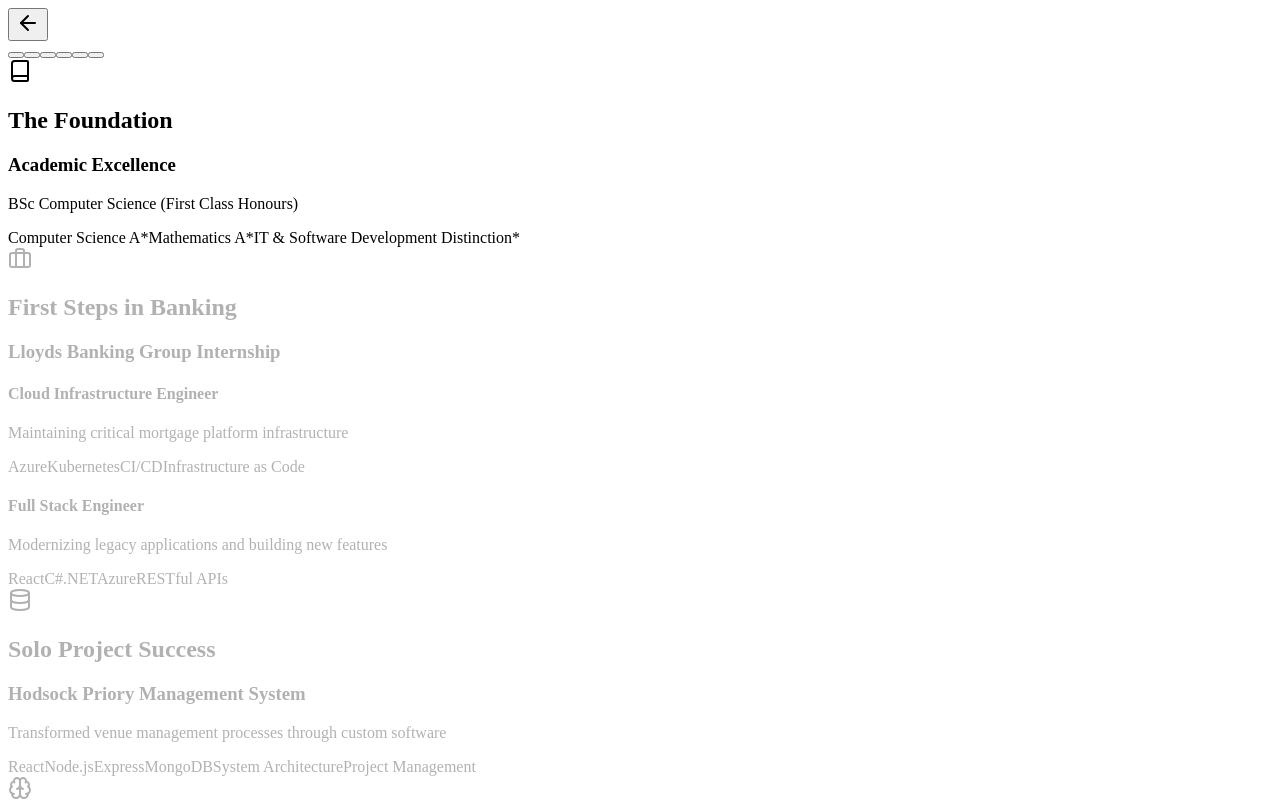
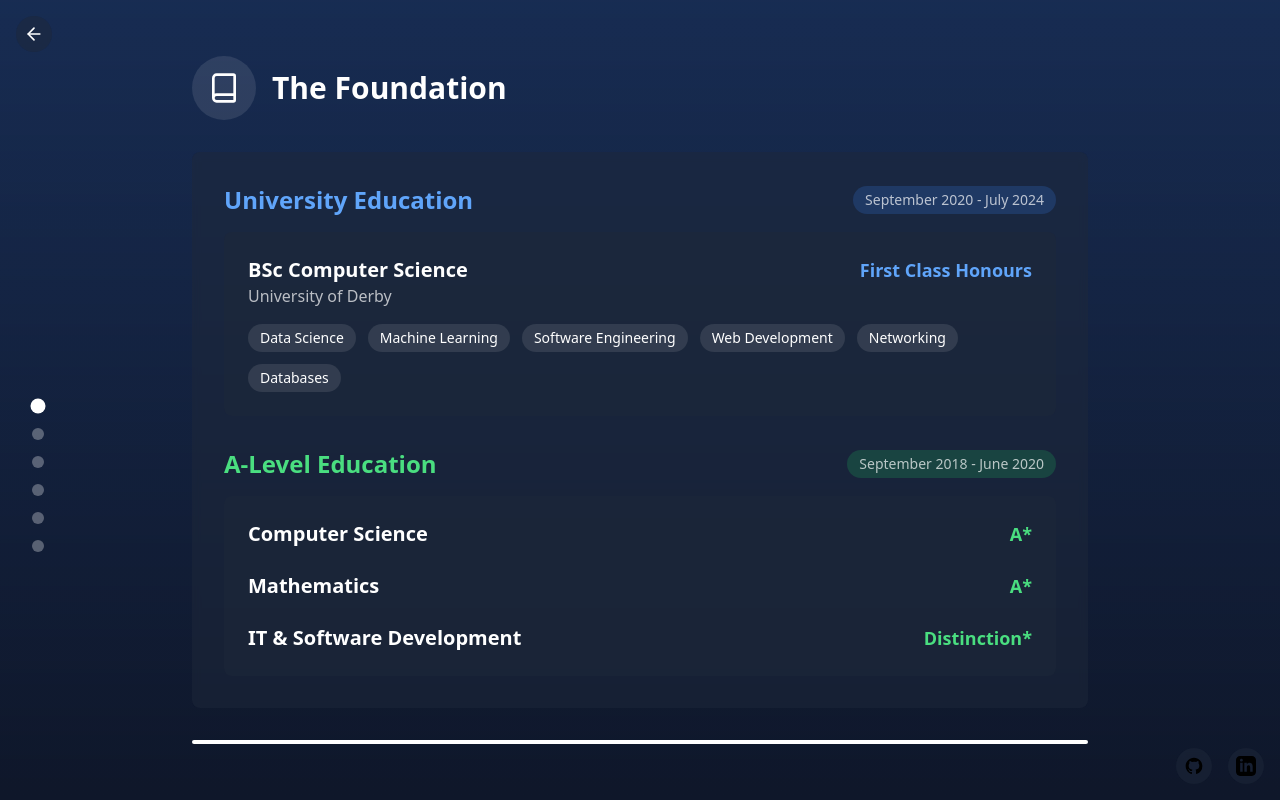
Before and after one commit to tyler-carty/tyler-carty.github.io, a React (Create React App) app: page / in a window 1280 px wide. Both pictures are taken after a click on the button "Explore My Journey". Shown: the top 800 px of the page. Built offline with nearby package versions, Linux system fonts and the light colour scheme.

Commit message:
really nice animation witha  couple niggles

```diff
--- /dev/null
+++ b/postcss.config.js
@@ -0,0 +1,6 @@
+module.exports = {
+  plugins: {
+    tailwindcss: {},
+    autoprefixer: {},
+  },
+}
--- a/src/components/Portfolio.js
+++ b/src/components/Portfolio.js
@@ -79,32 +79,85 @@ const TechStack = ({ technologies }) => {
     );
 };
 
-const PORTFOLIO_CHAPTERS  = [
+const PORTFOLIO_CHAPTERS = [
     {
         title: "The Foundation",
         icon: Book,
         content: (
             <>
-                <motion.h3
-                    className="text-2xl mb-4"
+                {/* University Section */}
+                <div className="space-y-8">
+                    <motion.div
+                        className="space-y-4"
                         initial={{ opacity: 0 }}
                         animate={{ opacity: 1 }}
                         transition={{ delay: 0.6 }}
                     >
-                    Academic Excellence
-                </motion.h3>
+                        <div className="flex items-center justify-between mb-4">
+                            <h3 className="text-2xl font-bold text-blue-400">University Education</h3>
+                            <span className="text-sm text-white/70 bg-blue-500/20 px-3 py-1 rounded-full">
+                                September 2020 - July 2024
+                            </span>
+                        </div>
+                        <div className="bg-slate-800/50 rounded-lg p-6 space-y-4">
+                            <div className="flex items-start justify-between">
+                                <div>
+                                    <h4 className="text-xl font-semibold">BSc Computer Science</h4>
+                                    <p className="text-white/70">University of Derby</p>
+                                </div>
+                                <span className="text-lg font-bold text-blue-400">First Class Honours</span>
+                            </div>
+                            <TechStack technologies={[
+                                "Data Science",
+                                "Machine Learning",
+                                "Software Engineering",
+                                "Web Development",
+                                "Networking",
+                                "Databases"
+                            ]} />
+                        </div>
+                    </motion.div>
+
+                    {/* A-Levels Section */}
                     <motion.div
                         className="space-y-4"
                         initial={{ opacity: 0 }}
                         animate={{ opacity: 1 }}
                         transition={{ delay: 0.8 }}
                     >
-                    <p className="text-lg">BSc Computer Science (First Class Honours)</p>
-                    <TechStack technologies={[
-                        "Computer Science A*", "Mathematics A*",
-                        "IT & Software Development Distinction*"
-                    ]} />
+                        <div className="flex items-center justify-between mb-4">
+                            <h3 className="text-2xl font-bold text-green-400">A-Level Education</h3>
+                            <span className="text-sm text-white/70 bg-green-500/20 px-3 py-1 rounded-full">
+                                September 2018 - June 2020
+                            </span>
+                        </div>
+                        <div className="bg-slate-800/50 rounded-lg p-6 space-y-6">
+                            {/* Computer Science */}
+                            <div className="space-y-3">
+                                <div className="flex items-start justify-between">
+                                    <h4 className="text-xl font-semibold">Computer Science</h4>
+                                    <span className="text-lg font-bold text-green-400">A*</span>
+                                </div>
+                            </div>
+
+                            {/* Mathematics */}
+                            <div className="space-y-3">
+                                <div className="flex items-start justify-between">
+                                    <h4 className="text-xl font-semibold">Mathematics</h4>
+                                    <span className="text-lg font-bold text-green-400">A*</span>
+                                </div>
+                            </div>
+
+                            {/* IT & Software Development */}
+                            <div className="space-y-3">
+                                <div className="flex items-start justify-between">
+                                    <h4 className="text-xl font-semibold">IT & Software Development</h4>
+                                    <span className="text-lg font-bold text-green-400">Distinction*</span>
+                                </div>
+                            </div>
+                        </div>
                     </motion.div>
+                </div>
             </>
         )
     },
@@ -113,14 +166,25 @@ const PORTFOLIO_CHAPTERS  = [
         icon: Briefcase,
         content: (
             <>
+                <div className="space-y-6">
+                    <div className="flex items-center justify-between mb-4">
                         <motion.h3
-                    className="text-2xl mb-4"
+                            className="text-2xl font-bold"
                             initial={{ opacity: 0 }}
                             animate={{ opacity: 1 }}
                         >
-                    Lloyds Banking Group Internship
+                            Lloyds Banking Group - Placement Year
                         </motion.h3>
-                <div className="space-y-6">
+                        <motion.span
+                            className="text-sm text-white/70 bg-blue-500/20 px-3 py-1 rounded-full"
+                            initial={{ opacity: 0, x: 20 }}
+                            animate={{ opacity: 1, x: 0 }}
+                            transition={{ delay: 0.3 }}
+                        >
+                            June 2022 - September 2023
+                        </motion.span>
+                    </div>
+
                     <motion.div
                         className="space-y-2"
                         initial={{ x: -50, opacity: 0 }}
@@ -139,7 +203,7 @@ const PORTFOLIO_CHAPTERS  = [
                         transition={{ delay: 0.6 }}
                     >
                         <h4 className="text-xl text-blue-400">Full Stack Engineer</h4>
-                        <p>Modernizing legacy applications and building new features</p>
+                        <p>Modernizing legacy applications and building new customer journeys</p>
                         <TechStack technologies={["React", "C#", ".NET", "Azure", "RESTful APIs"]} />
                     </motion.div>
                 </div>
@@ -151,13 +215,25 @@ const PORTFOLIO_CHAPTERS  = [
         icon: Database,
         content: (
             <>
+                <div className="space-y-6">
+                    <div className="flex items-center justify-between mb-4">
                         <motion.h3
-                    className="text-2xl mb-4"
+                            className="text-2xl font-bold"
                             initial={{ opacity: 0 }}
                             animate={{ opacity: 1 }}
                         >
-                    Hodsock Priory Management System
+                            Hodsock Priory Staff Management System
                         </motion.h3>
+                        <motion.span
+                            className="text-sm text-white/70 bg-purple-500/20 px-3 py-1 rounded-full"
+                            initial={{ opacity: 0, x: 20 }}
+                            animate={{ opacity: 1, x: 0 }}
+                            transition={{ delay: 0.3 }}
+                        >
+                            June 2024 - September 2024
+                        </motion.span>
+                    </div>
+
                     <motion.div
                         className="space-y-4"
                         initial={{ opacity: 0 }}
@@ -170,6 +246,7 @@ const PORTFOLIO_CHAPTERS  = [
                             "System Architecture", "Project Management"
                         ]} />
                     </motion.div>
+                </div>
             </>
         )
     },
@@ -179,6 +256,24 @@ const PORTFOLIO_CHAPTERS  = [
         content: (
             <>
                 <div className="space-y-8">
+                    <div className="flex items-center justify-between mb-4">
+                        <motion.h3
+                            className="text-2xl font-bold text-yellow-400"
+                            initial={{ opacity: 0 }}
+                            animate={{ opacity: 1 }}
+                        >
+                            University Research Projects
+                        </motion.h3>
+                        <motion.span
+                            className="text-sm text-white/70 bg-yellow-500/20 px-3 py-1 rounded-full"
+                            initial={{ opacity: 0, x: 20 }}
+                            animate={{ opacity: 1, x: 0 }}
+                            transition={{ delay: 0.3 }}
+                        >
+                            2020 - 2024
+                        </motion.span>
+                    </div>
+
                     <motion.div
                         className="space-y-2"
                         initial={{ x: -50, opacity: 0 }}
@@ -215,13 +310,25 @@ const PORTFOLIO_CHAPTERS  = [
         icon: Shield,
         content: (
             <>
+                <div className="space-y-6">
+                    <div className="flex items-center justify-between mb-4">
                         <motion.h3
-                    className="text-2xl mb-4"
+                            className="text-2xl font-bold"
                             initial={{ opacity: 0 }}
                             animate={{ opacity: 1 }}
                         >
                             Data Engineer @ Lloyds Banking Group
                         </motion.h3>
+                        <motion.span
+                            className="text-sm text-white/70 bg-red-500/20 px-3 py-1 rounded-full"
+                            initial={{ opacity: 0, x: 20 }}
+                            animate={{ opacity: 1, x: 0 }}
+                            transition={{ delay: 0.3 }}
+                        >
+                            September 2024 - Present
+                        </motion.span>
+                    </div>
+
                     <motion.div
                         className="space-y-4"
                         initial={{ opacity: 0 }}
@@ -234,6 +341,7 @@ const PORTFOLIO_CHAPTERS  = [
                             "Java", "Data Engineering", "Machine Learning"
                         ]} />
                     </motion.div>
+                </div>
             </>
         )
     },
@@ -311,13 +419,13 @@ const Portfolio = () => {
     const [currentChapter, setCurrentChapter] = useState(0);
     const [isExploring, setIsExploring] = useState(false);
     const [hoveredChapter, setHoveredChapter] = useState(null);
-    const [isScrolling, setIsScrolling] = useState(false);
+    const [isNavigating, setIsNavigating] = useState(false);
     const containerRef = useRef(null);
     const lastScrollTime = useRef(0);
 
     const scrollToChapter = React.useCallback((index) => {
-        if (index >= 0 && index < PORTFOLIO_CHAPTERS.length && !isScrolling) {
-            setIsScrolling(true);
+        if (index >= 0 && index < PORTFOLIO_CHAPTERS.length && !isNavigating) {
+            setIsNavigating(true);
             setCurrentChapter(index);
 
             const element = containerRef.current;
@@ -329,18 +437,16 @@ const Portfolio = () => {
                 });
             }
 
+            // Wait for animation to complete before allowing new navigation
             setTimeout(() => {
-                setIsScrolling(false);
+                setIsNavigating(false);
                 lastScrollTime.current = Date.now();
             }, 700);
         }
-    }, [isScrolling]); // Removed PORTFOLIO_CHAPTERS.length from dependencies
+    }, [isNavigating]);
 
     const handleKeyNavigation = React.useCallback((e) => {
-        if (!isExploring) return;
-
-        const now = Date.now();
-        if (now - lastScrollTime.current < 700) return;
+        if (!isExploring || isNavigating) return;
 
         if (e.key === 'ArrowUp' && currentChapter > 0) {
             e.preventDefault();
@@ -349,24 +455,24 @@ const Portfolio = () => {
             e.preventDefault();
             scrollToChapter(currentChapter + 1);
         }
-    }, [isExploring, currentChapter, scrollToChapter]); // Removed PORTFOLIO_CHAPTERS.length
+    }, [isExploring, currentChapter, scrollToChapter, isNavigating]);
 
     const handleScroll = React.useCallback(() => {
+        // Disable manual scroll handling when we're programmatically navigating
+        if (isNavigating) return;
+
         const element = containerRef.current;
-        if (!element || isScrolling) return;
-
-        const now = Date.now();
-        if (now - lastScrollTime.current < 700) return;
+        if (!element) return;
 
         const scrollPosition = element.scrollTop;
         const chapterHeight = element.clientHeight;
         const newChapter = Math.round(scrollPosition / chapterHeight);
 
         if (newChapter !== currentChapter && newChapter >= 0 && newChapter < PORTFOLIO_CHAPTERS.length) {
-            setCurrentChapter(newChapter);
-            lastScrollTime.current = now;
+            // Use scrollToChapter to ensure synchronized navigation
+            scrollToChapter(newChapter);
         }
-    }, [isScrolling, currentChapter]); // Removed PORTFOLIO_CHAPTERS.length
+    }, [currentChapter, isNavigating, scrollToChapter]);
 
     // Initialize when exploration starts
     useEffect(() => {
@@ -446,7 +552,7 @@ const Portfolio = () => {
                             chapters={PORTFOLIO_CHAPTERS}
                             currentChapter={currentChapter}
                             onDotClick={(index) => {
-                                if (!isScrolling) {
+                                if (!isNavigating) {
                                     scrollToChapter(index);
                                 }
                             }}
@@ -464,20 +570,12 @@ const Portfolio = () => {
                             ref={containerRef}
                             className="h-screen overflow-y-auto snap-y snap-mandatory"
                             onWheel={(e) => {
-                                // Prevent any action if already scrolling
-                                if (isScrolling) {
+                                // Always prevent default scroll
                                 e.preventDefault();
-                                    return;
-                                }
 
-                                // Check the time since last scroll
-                                const now = Date.now();
-                                if (now - lastScrollTime.current < 700) {
-                                    e.preventDefault();
-                                    return;
-                                }
+                                // Don't handle new scrolls during navigation
+                                if (isNavigating) return;
 
-                                e.preventDefault();
                                 if (e.deltaY > 0 && currentChapter < PORTFOLIO_CHAPTERS.length - 1) {
                                     scrollToChapter(currentChapter + 1);
                                 } else if (e.deltaY < 0 && currentChapter > 0) {
@@ -494,7 +592,7 @@ const Portfolio = () => {
                                         isActive={currentChapter === index}
                                         progress={index <= currentChapter ? 1 : 0}
                                     >
-                                        {chapter.content}
+                                        {chapter.content} {/* Remove the () here */}
                                     </Chapter>
                                 </div>
                             ))}
--- /dev/null
+++ b/tailwind.config.js
@@ -0,0 +1,14 @@
+/** @type {import('tailwindcss').Config} */
+module.exports = {
+  content: [
+    "./src/**/*.{js,jsx,ts,tsx}",
+  ],
+  theme: {
+    extend: {
+      animation: {
+        'bounce-slow': 'bounce 3s infinite',
+      }
+    },
+  },
+  plugins: [],
+}
```
Lines whose indentation alone changed are shown as unchanged.
